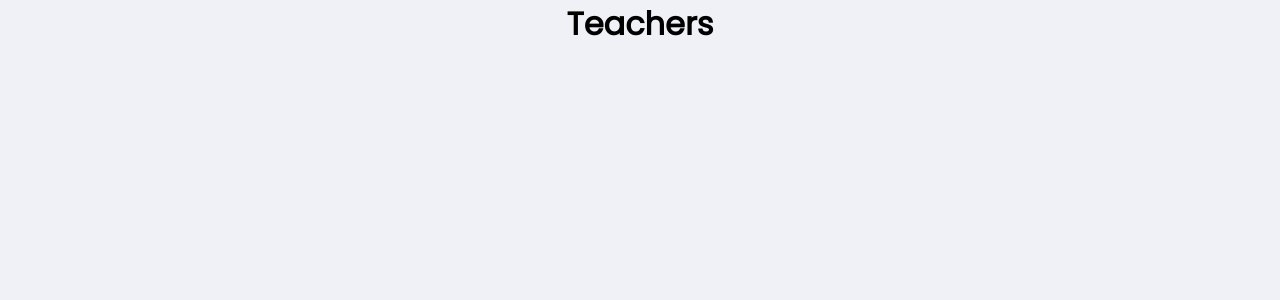
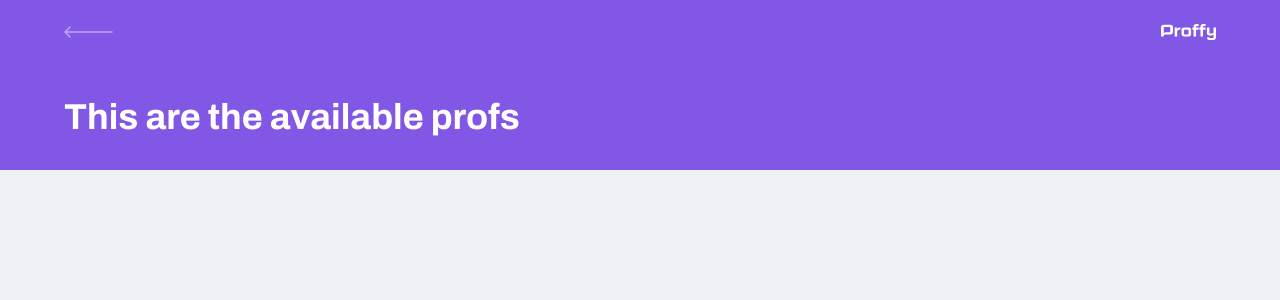
Before and after one commit to BrunoRNova1s/proffy, a React (Create React App) app in the folder web/: page /study in a window 1280 px wide. Shown: the top 300 px of the page. Built offline with nearby package versions, Linux system fonts and the light colour scheme.

Commit message:
TeacherList header style

```diff
--- a/web/src/pages/Landing/index.tsx
+++ b/web/src/pages/Landing/index.tsx
@@ -1,4 +1,5 @@
 import React from "react";
+import { Link } from 'react-router-dom'
 
 import "./style.css";
 
@@ -20,15 +21,15 @@
         <img src={landingImg} alt="landing main" className="hero-image" />
 
         <div className="buttons-container">
-          <a href="" className="study">
+          <Link to="/study" className="study">
             <img src={studyIcon} alt="study" />
             Study
-          </a>
+          </Link>
 
-          <a href="" className="give-classes">
+          <Link to="/give-classes" className="give-classes">
             <img src={giveClassesIcon} alt="give classes" />
             Give Classes
-          </a>
+          </Link>
         </div>
 
         <span className="total-connections">
--- a/web/src/pages/TeacherList/index.tsx
+++ b/web/src/pages/TeacherList/index.tsx
@@ -1,9 +1,26 @@
-import React from 'react'
+import React from "react";
+import { Link } from "react-router-dom";
+
+import './style.css'
+import backIcon from "../../assets/images/icons/back.svg";
+import logoImg from "../../assets/images/logo.svg";
 
 function TeacherList() {
-    return (
-        <h1>Teachers</h1>
-    )
+  return (
+    <div id="page-teacher-list" className="container">
+      <div className="page-header">
+        <div className="top-bar-container">
+          <Link to="/">
+            <img src={backIcon} alt="back" />
+          </Link>
+          <img src={logoImg} alt="proffy" />
+        </div>
+        <div className="header-content">
+          <strong>This are the available profs</strong>
+        </div>
+      </div>
+    </div>
+  );
 }
 
-export default TeacherList
+export default TeacherList;
--- /dev/null
+++ b/web/src/pages/TeacherList/style.css
@@ -0,0 +1,46 @@
+#page-teacher-list {
+    width: 100vw;
+    height: 100vh;
+}
+
+.page-header {
+    display: flex;
+    flex-direction: column;
+    background-color: var(--color-primary);
+}
+
+.page-header .top-bar-container {
+    width: 90%;
+    margin: 0 auto;
+    display: flex;
+    justify-content: space-between;
+    align-items: center;
+    color: var(--color-text-in-primary);
+    padding: 1.6rem 0;
+}
+
+.page-header .top-bar-container a {
+    height: 3.2rem;
+    transition: opacity 0.2s;
+}
+
+.page-header .top-bar-container a:hover {
+    opacity: 0.6;
+}
+
+.page-header .top-bar-container > img {
+    height: 1.6rem;
+}
+
+.page-header .header-content {
+    width: 90%;
+    margin: 0 auto;
+    position: relative;
+    margin: 3.2rem auto;
+}
+
+.page-header .header-content strong {
+    font: 700 3.6rem Archivo;
+    line-height: 4.2rem;
+    color: var(--color-title-in-primary);
+}
```
